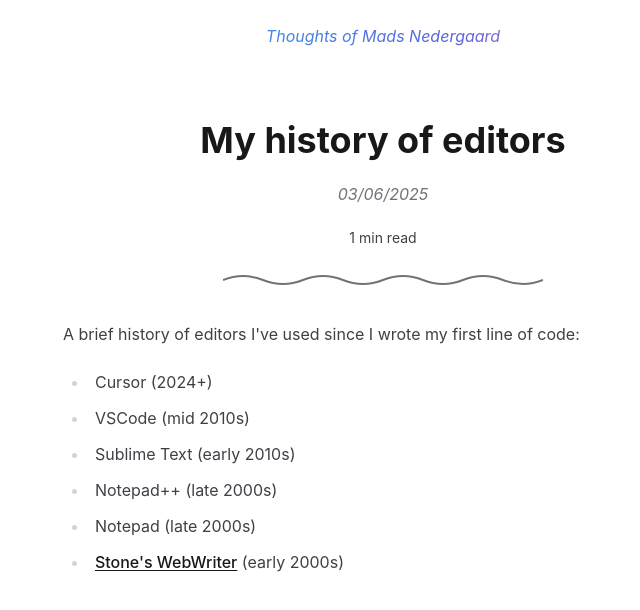
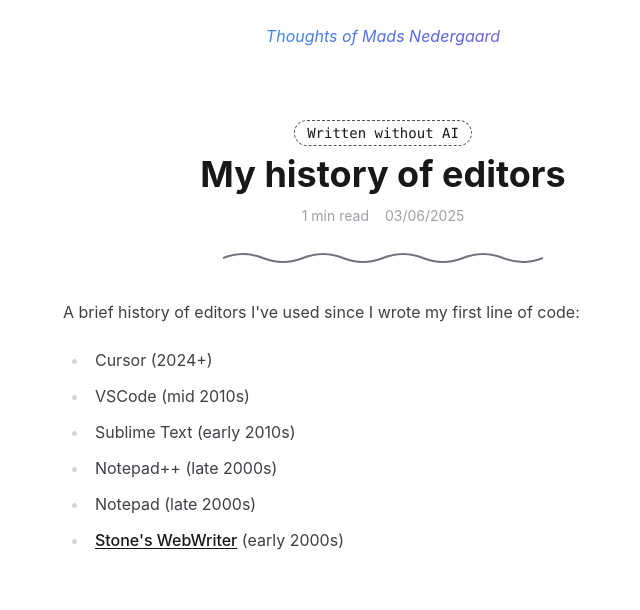
Before and after one commit to madsnedergaard/madsnedergaard.dk, a Next.js app: page /thoughts/my-history-of-editors in a window 1280 px wide. Shown: the top 610 px of the page, without its empty margins (257-897 px from the left). Built offline with nearby package versions, Linux system fonts and the light colour scheme.

Commit message:
Uses AI badge too

```diff
--- a/src/components/PostIntro.tsx
+++ b/src/components/PostIntro.tsx
@@ -1,27 +1,27 @@
 import { PostMeta } from '../utils/posts';
+import { AIBadge } from './AIBadge';
 
 export const PostIntro = ({ data }: { data: PostMeta }) => (
-  <div className="text-center">
+  <div className="text-center sm:mt-12">
+    <AIBadge />
     <h1
-      className="m-4 mb-3 text-3xl font-bold sm:mt-12 sm:text-4xl"
+      className="m-4 mb-3 text-3xl font-bold sm:text-4xl"
       dangerouslySetInnerHTML={{ __html: data.title.replace('\\n', '<br />') }}
     ></h1>
-    <p className="text-zinc-500 italic">{data.updatedAt || data.createdAt}</p>
+
     <div>
-      <div className="text-md mt-2 flex flex-col items-center justify-center space-x-2 sm:flex-row sm:text-sm">
-        {data.readingTime} min read
+      <div className="text-md mt-2 flex flex-col items-center justify-center space-x-4 text-zinc-400 sm:flex-row sm:text-sm dark:text-zinc-500">
+        <span>{data.readingTime} min read</span>
+        <span>{data.updatedAt || data.createdAt}</span>
         {data.tags && data.tags.length > 0 && (
-          <>
-            <span className="ml-2 hidden text-zinc-500 sm:block">&mdash;</span>
-            <div className="flex flex-wrap justify-center space-x-1 text-zinc-500 dark:text-zinc-400">
+          <div className="flex flex-wrap justify-center space-x-1">
             {data.tags?.map((t: string) => (
               <span key={t}>
-                  <span className="mr-[1px] text-zinc-400 dark:text-zinc-500">#</span>
+                <span className="mr-[1px] text-zinc-300 dark:text-zinc-600">#</span>
                 {t}
               </span>
             ))}
           </div>
-          </>
         )}
       </div>
     </div>
```
Lines whose indentation alone changed are shown as unchanged.
